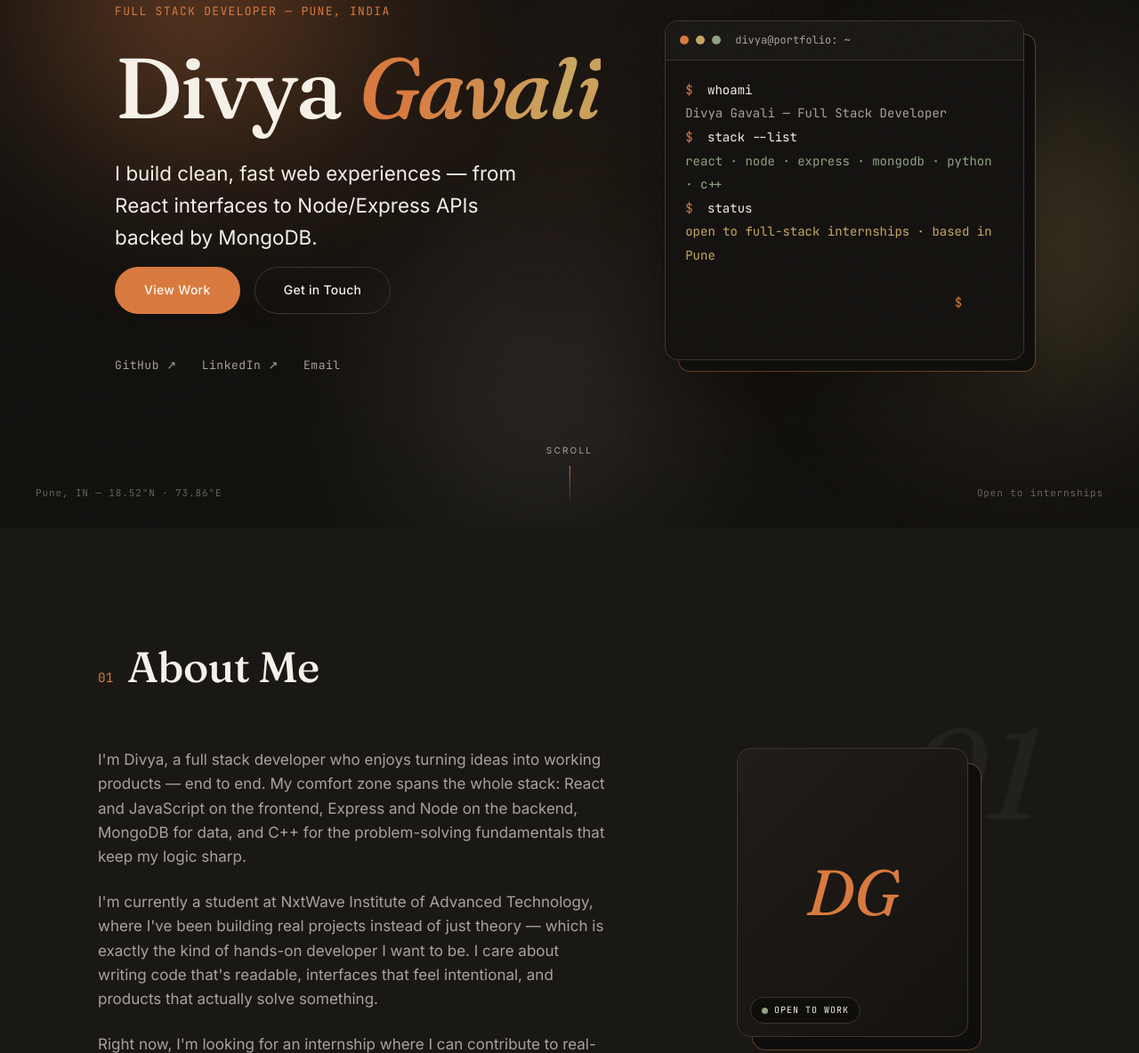
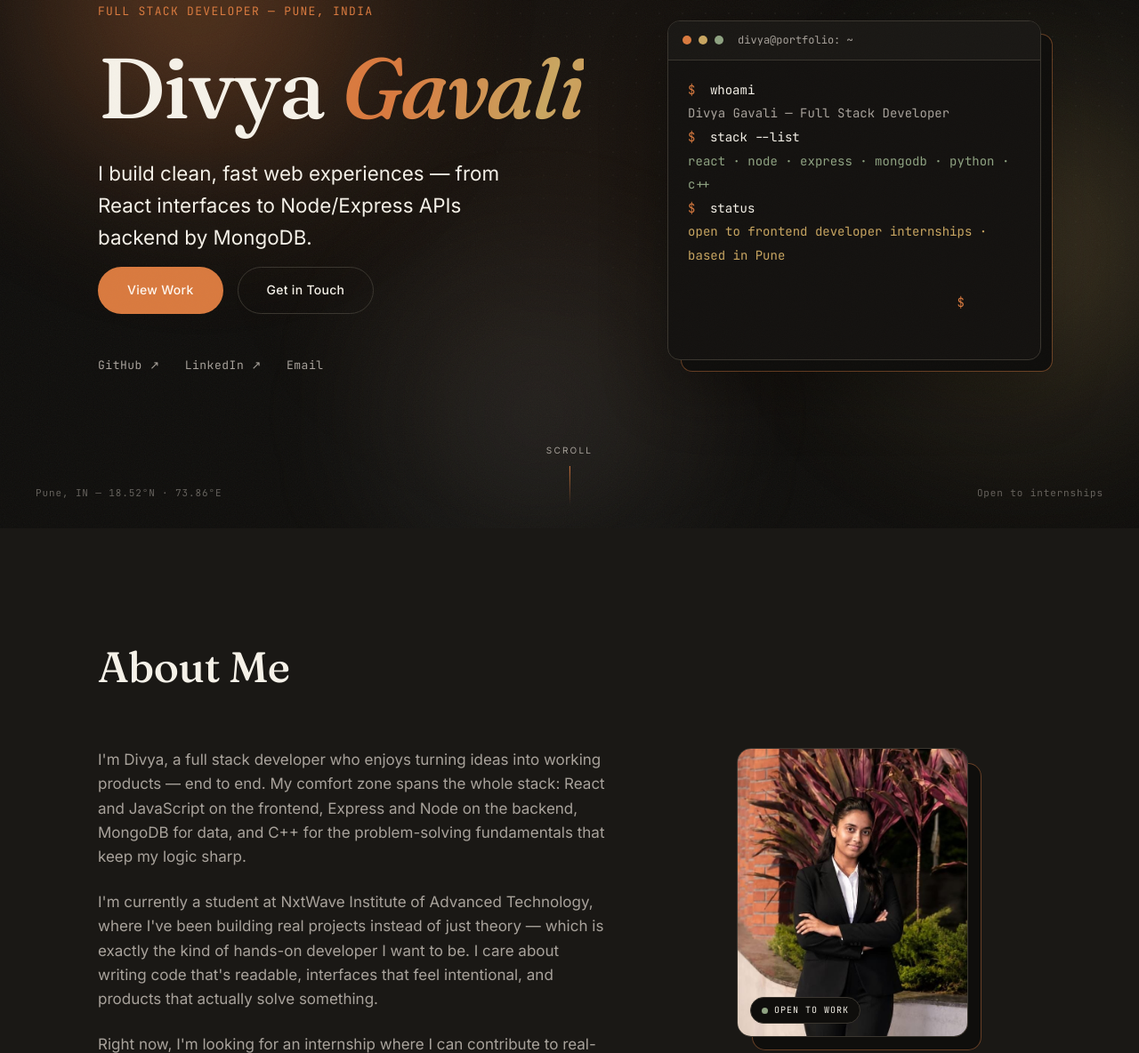
Before and after one commit to gavalidivya0-arch/Portfolio, a plain HTML site: page index.html in a window 1280 px wide. Shown: the part 206-1390 px from the top of the page at 89% size. Drawn offline with Linux system fonts and the light colour scheme.

Commit message:
Update portfolio: profile picture, internship role, and soft skills

```diff
--- a/css/style.css
+++ b/css/style.css
@@ -134,11 +134,6 @@ button {
     margin-bottom: clamp(2.5rem, 6vw, 4rem);
 }
 
-.section-num {
-    font-size: 0.9rem;
-    color: var(--accent);
-}
-
 .section-title {
     font-family: var(--font-display);
     font-weight: 500;
@@ -1331,26 +1326,6 @@ body::after {
     mask-image: radial-gradient(ellipse at 72% 26%, black 0%, transparent 62%);
 }
 
-/* Giant watermark section numbers */
-.section-head {
-    position: relative;
-}
-
-.section-watermark {
-    position: absolute;
-    top: -2rem;
-    right: 0;
-    font-family: var(--font-display);
-    font-style: italic;
-    font-size: clamp(5rem, 12vw, 9rem);
-    line-height: 1;
-    color: var(--fg);
-    opacity: 0.04;
-    pointer-events: none;
-    user-select: none;
-    will-change: transform;
-}
-
 /* Word-mask blur settle */
 .split-title .wi {
     filter: blur(8px);
@@ -1676,10 +1651,6 @@ html::-webkit-scrollbar {
 }
 
 @media screen and (max-width: 700px) {
-    .section-watermark {
-        display: none;
-    }
-
     .aurora-blob {
         filter: blur(60px);
     }
--- a/index.html
+++ b/index.html
@@ -80,7 +80,7 @@
                         <h1 class="hero-name">Divya <em>Gavali</em></h1>
                         <p class="hero-tagline reveal">
                             I build clean, fast web experiences — from React interfaces to Node/Express APIs
-                            backed by MongoDB.
+                            backend by MongoDB.
                         </p>
 
                         <div class="hero-cta reveal">
@@ -97,7 +97,7 @@
 
                     <!-- Terminal hero — the stack speaks for itself -->
                     <div class="hero-terminal-wrap reveal" role="img"
-                        aria-label="Terminal output: whoami — Divya Gavali, Full Stack Developer; stack — React, Node, Express, MongoDB, Python, C++; status — open to full-stack internships, based in Pune">
+                        aria-label="Terminal output: whoami — Divya Gavali, Full Stack Developer; stack — React, Node, Express, MongoDB, Python, C++; status — open to frontend developer internships, based in Pune">
                         <div class="terminal">
                             <div class="terminal-bar">
                                 <span class="terminal-dot terminal-dot-1" aria-hidden="true"></span>
@@ -111,7 +111,7 @@
                                 <div class="term-line"><span class="term-prompt">$</span> <span class="term-cmd">stack --list</span></div>
                                 <div class="term-line term-out term-out-sage">react · node · express · mongodb · python · c++</div>
                                 <div class="term-line"><span class="term-prompt">$</span> <span class="term-cmd">status</span></div>
-                                <div class="term-line term-out term-out-gold">open to full-stack internships · based in Pune</div>
+                                <div class="term-line term-out term-out-gold">open to frontend developer internships · based in Pune</div>
                                 <div class="term-line term-cursor-line" aria-hidden="true">
                                     <span class="term-prompt">$</span><span class="term-cursor">▊</span>
                                 </div>
@@ -135,8 +135,6 @@
         <section id="about" class="section alt">
             <div class="container">
                 <header class="section-head reveal">
-                    <span class="section-watermark mono" aria-hidden="true">01</span>
-                    <span class="section-num mono">01</span>
                     <h2 class="section-title">About Me</h2>
                 </header>
 
@@ -187,7 +185,7 @@
                         </div>
                         <div class="availability reveal">
                             <span class="dot" aria-hidden="true"></span>
-                            <span class="mono">Open to full-stack internships</span>
+                            <span class="mono">Open to frontend developer internships</span>
                         </div>
                     </aside>
                 </div>
@@ -200,8 +198,6 @@
         <section id="skills" class="section">
             <div class="container">
                 <header class="section-head reveal">
-                    <span class="section-watermark mono" aria-hidden="true">02</span>
-                    <span class="section-num mono">02</span>
                     <h2 class="section-title">Skills</h2>
                 </header>
 
@@ -230,12 +226,12 @@
                     </div>
 
                     <div class="skill-group card reveal">
-                        <h3 class="skill-label mono gold">Backend</h3>
+                        <h3 class="skill-label mono gold">Soft Skills</h3>
                         <div class="tags">
-                            <span class="tag">Node.js</span>
-                            <span class="tag">Express</span>
-                            <span class="tag">MongoDB</span>
-                            <span class="tag">REST APIs</span>
+                            <span class="tag">Communication</span>
+                            <span class="tag">Problem Solving</span>
+                            <span class="tag">Teamwork</span>
+                            <span class="tag">Adaptability</span>
                         </div>
                     </div>
 
@@ -258,8 +254,6 @@
         <section id="work" class="section alt">
             <div class="container">
                 <header class="section-head reveal">
-                    <span class="section-watermark mono" aria-hidden="true">03</span>
-                    <span class="section-num mono">03</span>
                     <h2 class="section-title">Selected Work</h2>
                 </header>
 
@@ -347,8 +341,6 @@
         <section id="education" class="section">
             <div class="container">
                 <header class="section-head reveal">
-                    <span class="section-watermark mono" aria-hidden="true">04</span>
-                    <span class="section-num mono">04</span>
                     <h2 class="section-title">Education</h2>
                 </header>
 
@@ -391,8 +383,6 @@
         <section id="contact" class="section alt">
             <div class="container">
                 <header class="section-head reveal">
-                    <span class="section-watermark mono" aria-hidden="true">05</span>
-                    <span class="section-num mono">05</span>
                     <h2 class="section-title">Contact</h2>
                 </header>
 
--- a/js/script.js
+++ b/js/script.js
@@ -57,29 +57,6 @@ document.addEventListener('DOMContentLoaded', () => {
         const section = document.getElementById(id);
         if (section) spyObserver.observe(section);
     });
-
-    /* --- 2c. Watermark parallax --- */
-    const watermarks = document.querySelectorAll('.section-watermark');
-    if (!prefersReducedMotion && watermarks.length) {
-        let watermarkTicking = false;
-        const applyWatermarks = () => {
-            watermarks.forEach(wm => {
-                const section = wm.closest('section');
-                if (!section) return;
-                const rect = section.getBoundingClientRect();
-                const offset = (rect.top + rect.height / 2 - window.innerHeight / 2) * -0.06;
-                wm.style.transform = `translateY(${offset.toFixed(1)}px)`;
-            });
-            watermarkTicking = false;
-        };
-        window.addEventListener('scroll', () => {
-            if (!watermarkTicking) {
-                watermarkTicking = true;
-                requestAnimationFrame(applyWatermarks);
-            }
-        }, { passive: true });
-        applyWatermarks();
-    }
 
     /* --- 2d. Scroll progress bar --- */
     const progressBar = document.querySelector('.scroll-progress');
```
Also changed, not shown: assets/profile/divya.jpg (added), 2 other files.
